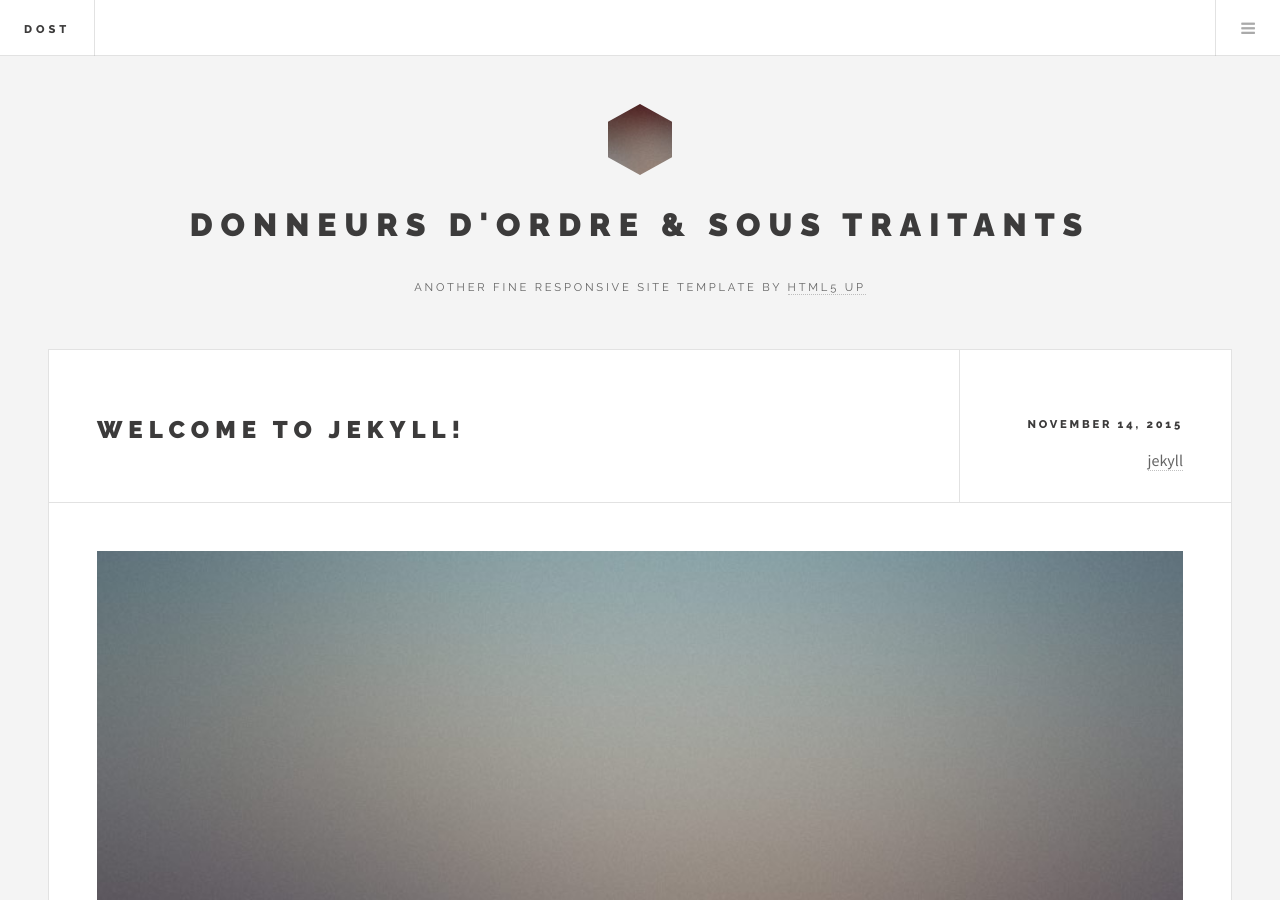
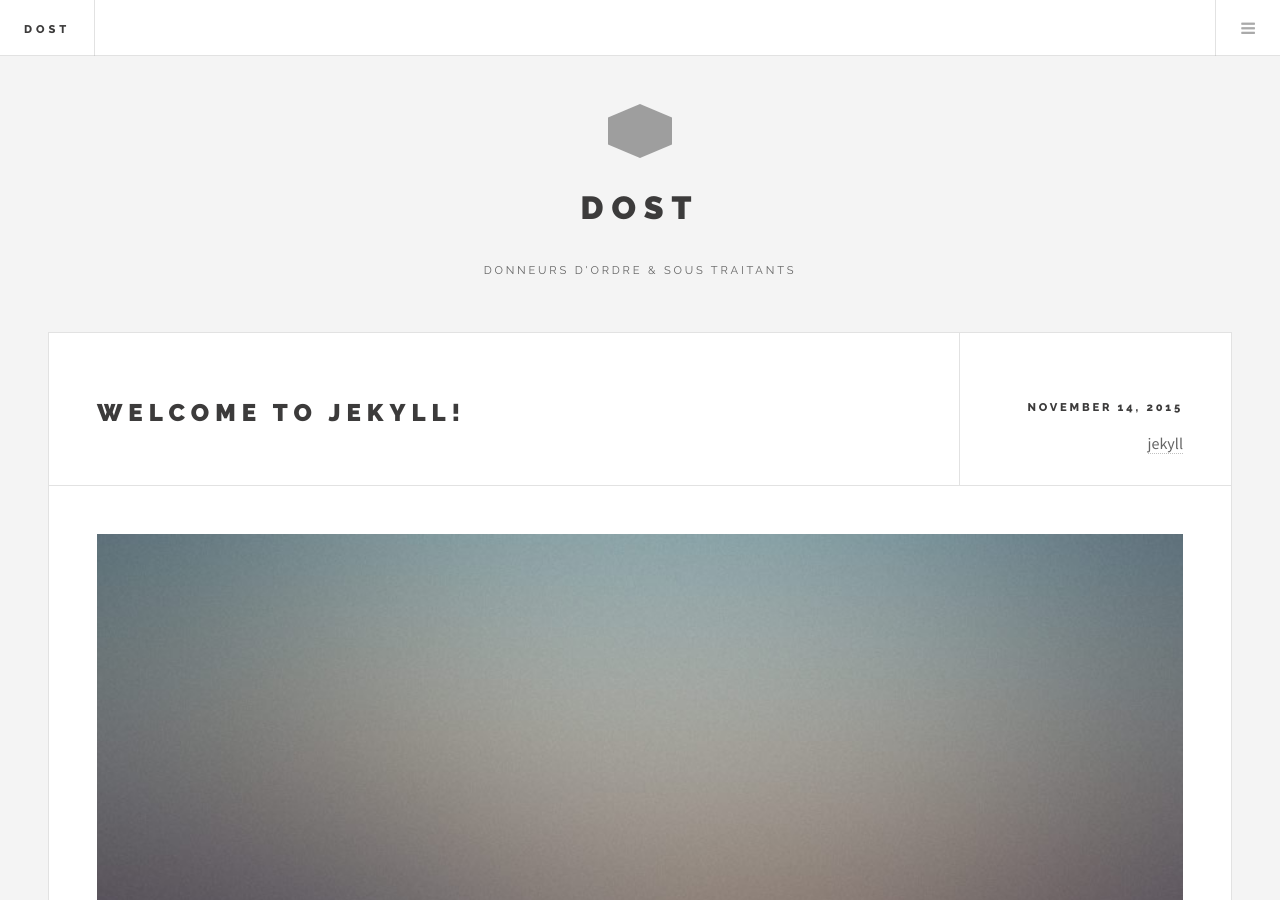
Before and after one commit to IsmaelSANE/dost-blog, a Jekyll site: the page built from index.html, in a window 1280 px wide and 900 px high. Built offline with Jekyll 4.4.1, drawn with Linux system fonts in a browser that asks for light colours; the list of posts is cut into pages by our own code.

Commit message:
Change the logo

```diff
--- a/_includes/intro.html
+++ b/_includes/intro.html
@@ -1,8 +1,7 @@
 <section id="intro">
-  <a href="{{ site.url }}{{ site.baseurl }}" class="logo"><img src="{{ site.url }}{{ site.baseurl }}/images/logo.jpg" alt="" /></a>
+  <a href="{{ site.url }}{{ site.baseurl }}" class="logo"><img src="{{ site.url }}{{ site.baseurl }}/images/dost-blog-logo.png" alt="" /></a>
 	<header>
-    <h2>{{ site.title }}</h2>
-		<p>Another fine responsive site template by <a href="http://html5up.net">HTML5 UP</a>
-    </p>
+    <h2>{{ site.compagny }}</h2>
+		<p>{{ site.title }}</p>
 	</header>
 </section>
```
